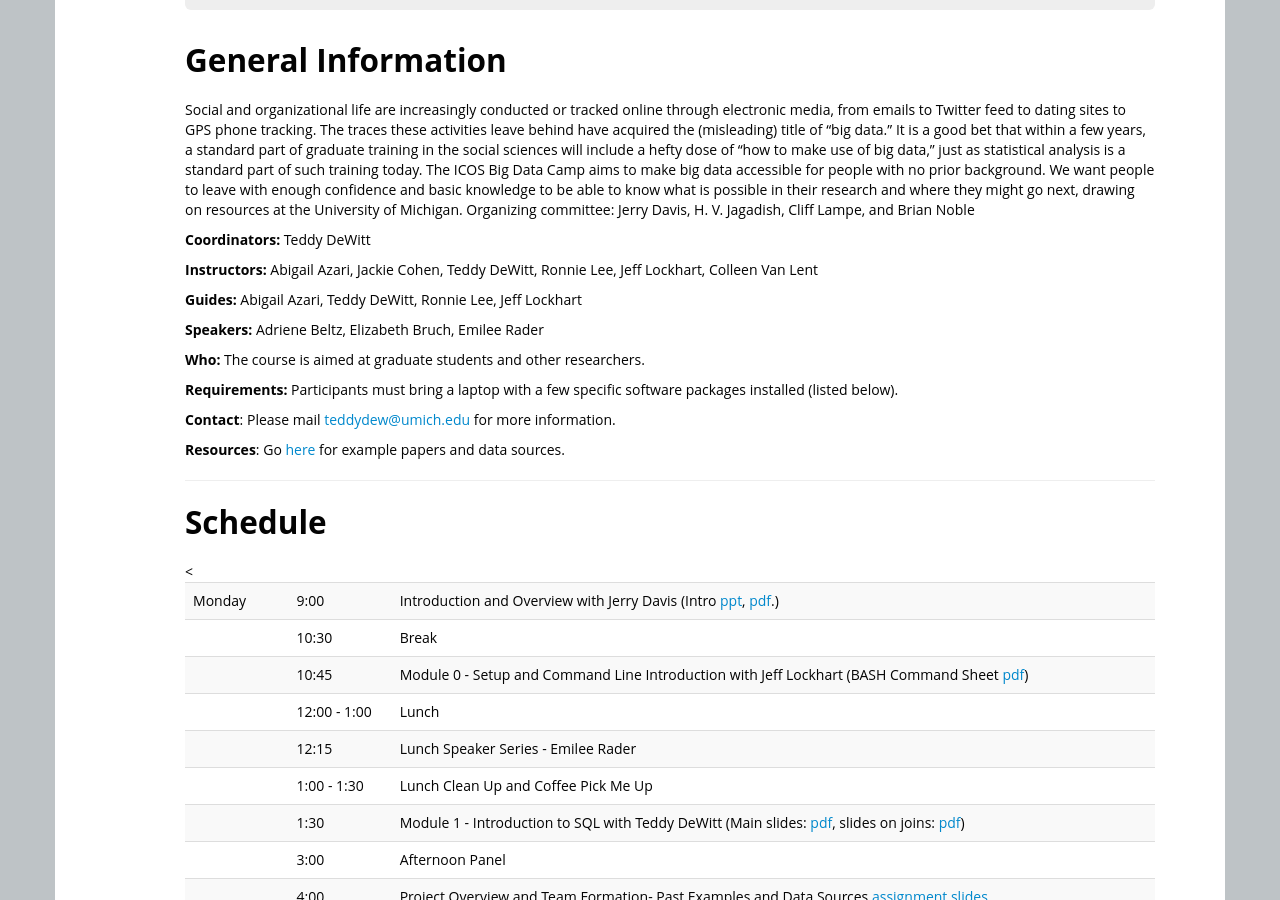
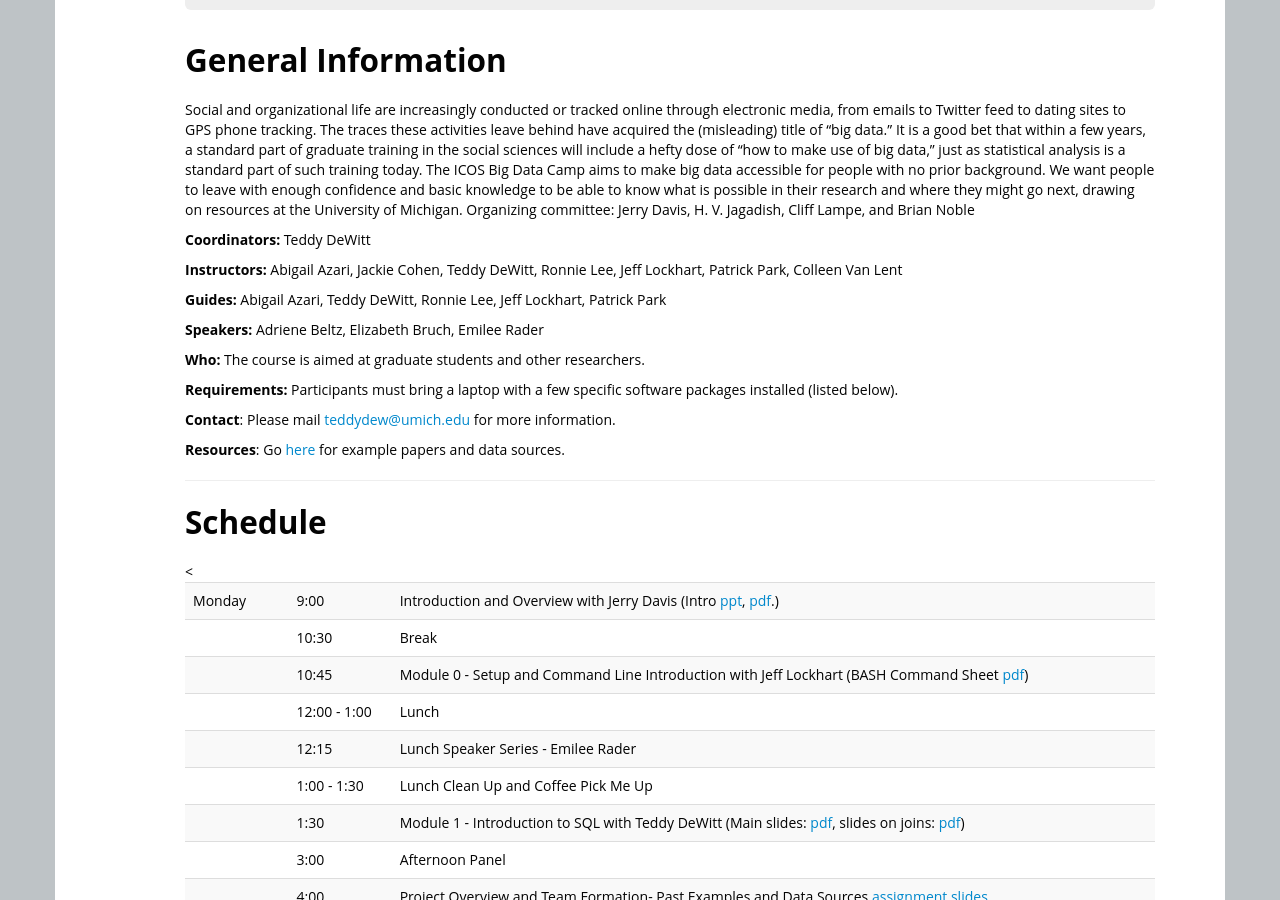
Before and after one commit to ICOSBigDataCamp/2018-summer-camp, a Jekyll site: the page built from index.html, in a window 1280 px wide and 900 px high, scrolled down 360 px. Built offline with Jekyll 4.4.1, drawn with Linux system fonts in a browser that asks for light colours.

Commit message:
Update index.html

```diff
--- a/index.html
+++ b/index.html
@@ -10,8 +10,8 @@ startdate: 2018-05-14
 enddate: 2018-05-18
 registration: restricted
 coordinators: [ "Teddy DeWitt" ]
-instructor: ["Abigail Azari","Jackie Cohen","Teddy DeWitt","Ronnie Lee","Jeff Lockhart","Colleen Van Lent"]
-helpers: ["Abigail Azari","Teddy DeWitt","Ronnie Lee","Jeff Lockhart"]
+instructor: ["Abigail Azari","Jackie Cohen","Teddy DeWitt","Ronnie Lee","Jeff Lockhart","Patrick Park","Colleen Van Lent"]
+helpers: ["Abigail Azari","Teddy DeWitt","Ronnie Lee","Jeff Lockhart", "Patrick Park"]
 speakers: ["Adriene Beltz","Elizabeth Bruch","Emilee Rader"]
 contact: teddydew@umich.edu
 ---
```
